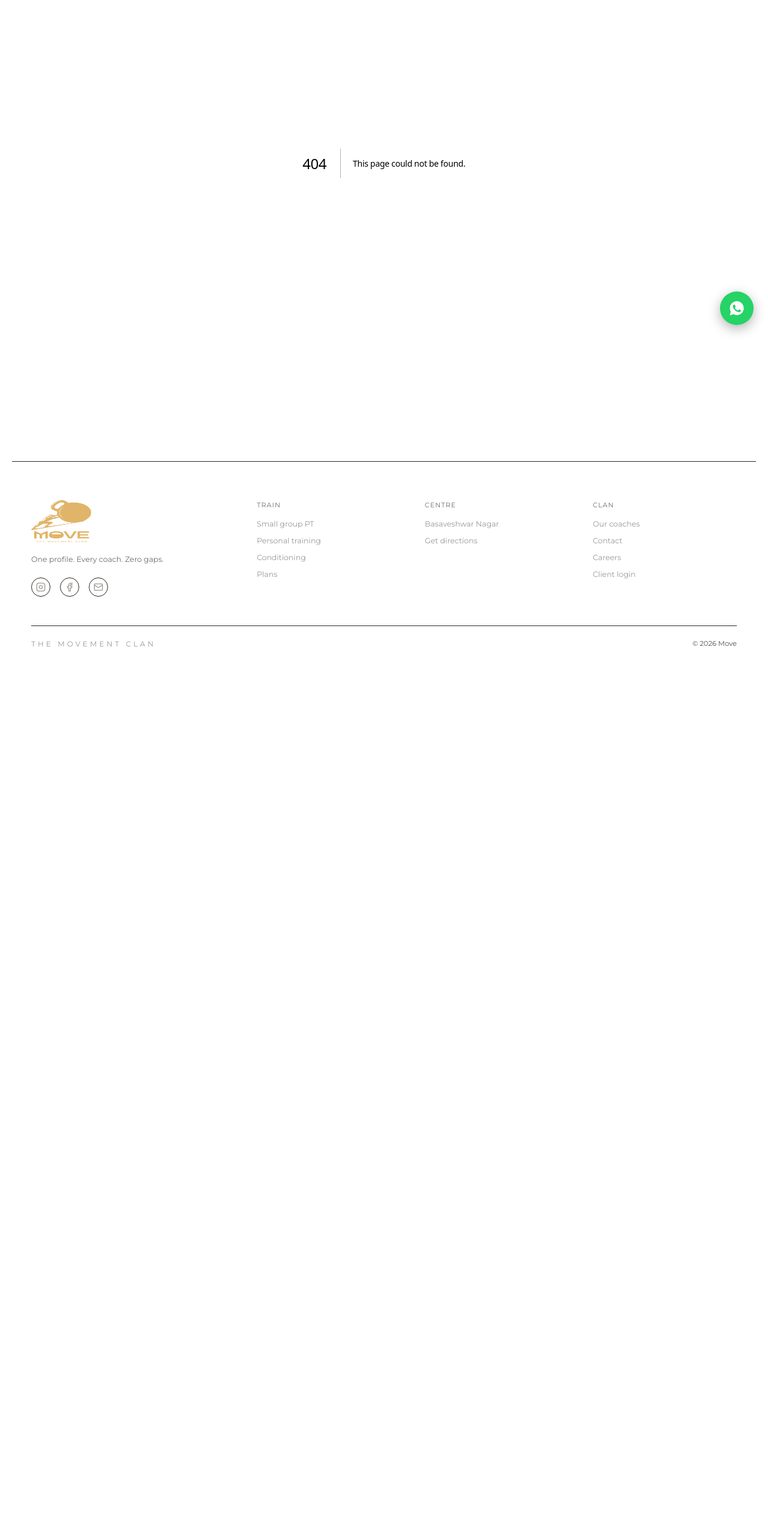
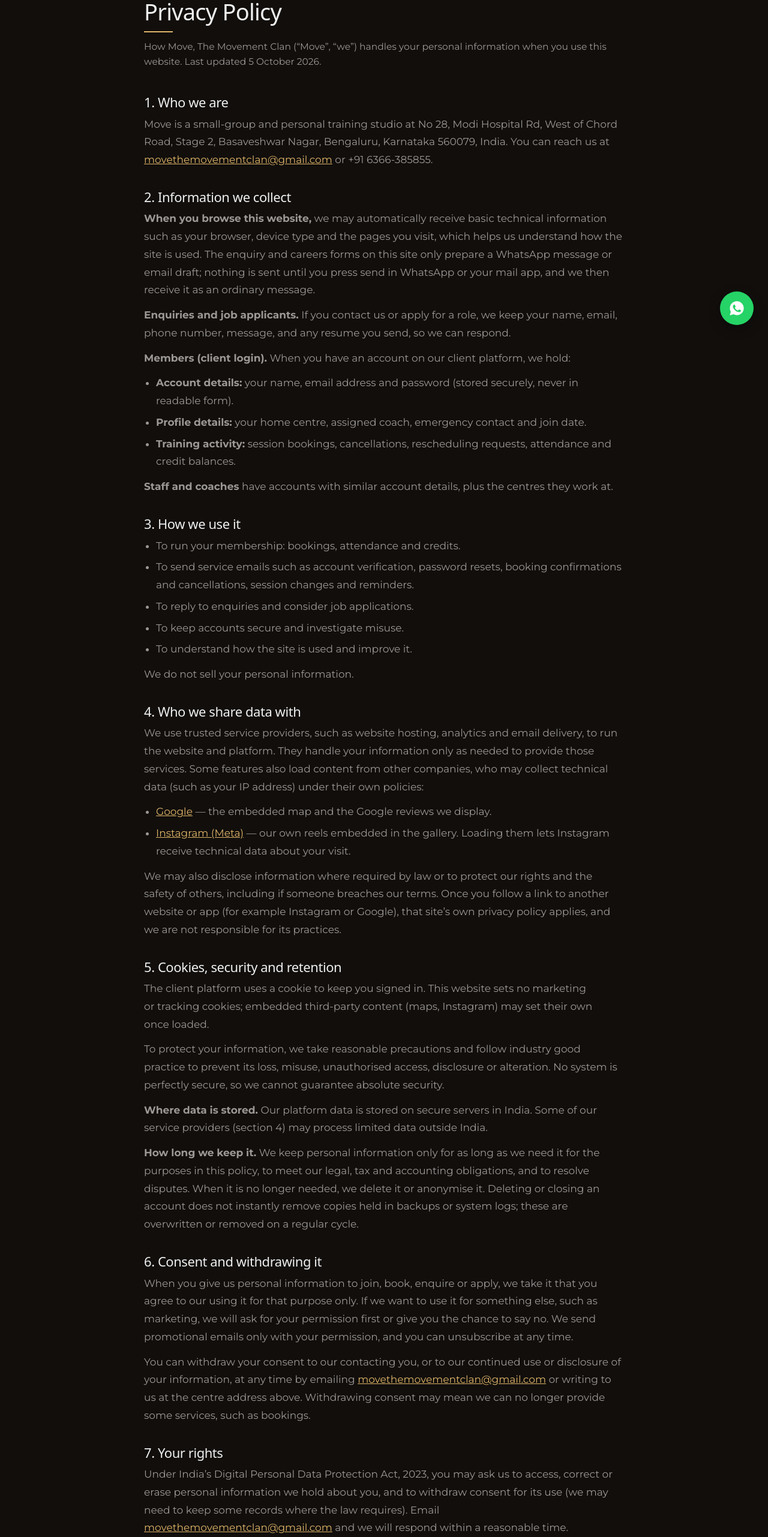
Before and after one commit to vbellutagi-lab/movethemovementclan-frontend, a Next.js app: page /privacy-policy in a window 1280 px wide. Before the commit this address had no page. Shown: the part 234-2797 px from the top of the page at 60% size. Before the commit the page ends 1358 px from the top, so only its background shows below. Built offline with nearby package versions, Linux system fonts and the light colour scheme; a web font is replaced by a local one.

Commit message:
feat: add Privacy Policy page and link in footer

```diff
--- a/app/_components/Footer.tsx
+++ b/app/_components/Footer.tsx
@@ -12,6 +12,7 @@ export function Footer() {
     Contact: "/#contact",
     Careers: "/careers",
     "Client login": loginHref,
+    "Privacy policy": "/privacy-policy",
   };
   return (
     <footer className="mvFooter mv-max">
--- /dev/null
+++ b/app/_components/PrivacyPolicy.tsx
@@ -0,0 +1,204 @@
+import { client } from "../data/client";
+
+const updated = "5 October 2026";
+
+export function PrivacyPolicy() {
+  const { centre } = client;
+  const mailHref = `mailto:${centre.email}`;
+
+  return (
+    <section className="mvSection mv-max" id="privacy">
+      <div className="mvLegal">
+        <div className="head">
+          <span className="move-label">Legal</span>
+          <h2>Privacy Policy</h2>
+          <div className="rule" />
+          <p className="lead">
+            How Move, The Movement Clan (&ldquo;Move&rdquo;, &ldquo;we&rdquo;)
+            handles your personal information when you use this website. Last
+            updated {updated}.
+          </p>
+        </div>
+
+        <div className="mvProse">
+          <h3>1. Who we are</h3>
+          <p>
+            Move is a small-group and personal training studio at{" "}
+            {centre.address}. You can reach us at{" "}
+            <a href={mailHref}>{centre.email}</a> or {centre.phone}.
+          </p>
+
+          <h3>2. Information we collect</h3>
+          <p>
+            <strong>When you browse this website,</strong> we may automatically
+            receive basic technical information such as your browser, device
+            type and the pages you visit, which helps us understand how the site
+            is used. The enquiry and careers forms on this site only prepare a
+            WhatsApp message or email draft; nothing is sent until you press
+            send in WhatsApp or your mail app, and we then receive it as an
+            ordinary message.
+          </p>
+          <p>
+            <strong>Enquiries and job applicants.</strong> If you contact us or
+            apply for a role, we keep your name, email, phone number, message,
+            and any resume you send, so we can respond.
+          </p>
+          <p>
+            <strong>Members (client login).</strong> When you have an account on
+            our client platform, we hold:
+          </p>
+          <ul>
+            <li>
+              <strong>Account details:</strong> your name, email address and
+              password (stored securely, never in readable form).
+            </li>
+            <li>
+              <strong>Profile details:</strong> your home centre, assigned
+              coach, emergency contact and join date.
+            </li>
+            <li>
+              <strong>Training activity:</strong> session bookings,
+              cancellations, rescheduling requests, attendance and credit
+              balances.
+            </li>
+          </ul>
+          <p>
+            <strong>Staff and coaches</strong> have accounts with similar
+            account details, plus the centres they work at.
+          </p>
+
+          <h3>3. How we use it</h3>
+          <ul>
+            <li>To run your membership: bookings, attendance and credits.</li>
+            <li>
+              To send service emails such as account verification, password
+              resets, booking confirmations and cancellations, session changes
+              and reminders.
+            </li>
+            <li>To reply to enquiries and consider job applications.</li>
+            <li>To keep accounts secure and investigate misuse.</li>
+            <li>To understand how the site is used and improve it.</li>
+          </ul>
+          <p>We do not sell your personal information.</p>
+
+          <h3>4. Who we share data with</h3>
+          <p>
+            We use trusted service providers, such as website hosting, analytics
+            and email delivery, to run the website and platform. They handle
+            your information only as needed to provide those services. Some
+            features also load content from other companies, who may collect
+            technical data (such as your IP address) under their own policies:
+          </p>
+          <ul>
+            <li>
+              <a
+                href="https://policies.google.com/privacy"
+                target="_blank"
+                rel="noopener noreferrer"
+              >
+                Google
+              </a>{" "}
+              — the embedded map and the Google reviews we display.
+            </li>
+            <li>
+              <a
+                href="https://privacycenter.instagram.com/policy"
+                target="_blank"
+                rel="noopener noreferrer"
+              >
+                Instagram (Meta)
+              </a>{" "}
+              — our own reels embedded in the gallery. Loading them lets Instagram receive technical data about your visit.
+            </li>
+          </ul>
+          <p>
+            We may also disclose information where required by law or to protect
+            our rights and the safety of others, including if someone breaches
+            our terms. Once you follow a link to another website or app (for
+            example Instagram or Google), that site&rsquo;s own privacy policy
+            applies, and we are not responsible for its practices.
+          </p>
+
+          <h3>5. Cookies, security and retention</h3>
+          <p>
+            The client platform uses a cookie to keep you signed in. This
+            website sets no marketing or tracking cookies; embedded third-party
+            content (maps, Instagram) may set their own once loaded.
+          </p>
+          <p>
+            To protect your information, we take reasonable precautions and
+            follow industry good practice to prevent its loss, misuse,
+            unauthorised access, disclosure or alteration. No system is
+            perfectly secure, so we cannot guarantee absolute security.
+          </p>
+          <p>
+            <strong>Where data is stored.</strong> Our platform data is stored
+            on secure servers in India. Some of our service providers (section
+            4) may process limited data outside India.
+          </p>
+          <p>
+            <strong>How long we keep it.</strong> We keep personal information
+            only for as long as we need it for the purposes in this policy, to
+            meet our legal, tax and accounting obligations, and to resolve
+            disputes. When it is no longer needed, we delete it or anonymise it.
+            Deleting or closing an account does not instantly remove copies held
+            in backups or system logs; these are overwritten or removed on a
+            regular cycle.
+          </p>
+
+          <h3>6. Consent and withdrawing it</h3>
+          <p>
+            When you give us personal information to join, book, enquire or
+            apply, we take it that you agree to our using it for that purpose
+            only. If we want to use it for something else, such as marketing, we
+            will ask for your permission first or give you the chance to say no.
+            We send promotional emails only with your permission, and you can
+            unsubscribe at any time.
+          </p>
+          <p>
+            You can withdraw your consent to our contacting you, or to our
+            continued use or disclosure of your information, at any time by
+            emailing <a href={mailHref}>{centre.email}</a> or writing to us at
+            the centre address above. Withdrawing consent may mean we can no
+            longer provide some services, such as bookings.
+          </p>
+
+          <h3>7. Your rights</h3>
+          <p>
+            Under India&rsquo;s Digital Personal Data Protection Act, 2023, you
+            may ask us to access, correct or erase personal information we hold
+            about you, and to withdraw consent for its use (we may need to keep
+            some records where the law requires). Email{" "}
+            <a href={mailHref}>{centre.email}</a> and we will respond within a
+            reasonable time.
+          </p>
+
+          <h3>8. Children</h3>
+          <p>
+            This website is not directed at children under 18. Please do not
+            send us a child&rsquo;s information without a parent or
+            guardian&rsquo;s involvement.
+          </p>
+
+          <h3>9. Changes</h3>
+          <p>
+            We may update this policy. The date at the top shows when it last
+            changed, and changes take effect when posted on this page. If Move
+            is sold, merged or reorganised, your information may be transferred
+            to the new owner so we can continue to serve you, on terms no less
+            protective than this policy.
+          </p>
+
+          <h3>10. Contact and complaints</h3>
+          <p>
+            To access, correct or delete the information we hold about you,
+            withdraw consent, ask a question or make a complaint, contact
+            Move&rsquo;s Privacy Compliance Officer at{" "}
+            <a href={mailHref}>{centre.email}</a> or write to {centre.name},{" "}
+            {centre.address}. We aim to respond within 30 days.
+          </p>
+        </div>
+      </div>
+    </section>
+  );
+}
--- a/app/data/client.ts
+++ b/app/data/client.ts
@@ -236,7 +236,7 @@ export const client = {
   footer: {
     tagline: "One profile. Every coach. Zero gaps.",
     train: ["Small group PT", "Personal training", "Conditioning", "Plans"],
-    clan: ["Our coaches", "Contact", "Careers", "Client login"],
+    clan: ["Our coaches", "Contact", "Careers", "Client login", "Privacy policy"],
     year: 2026,
   },
 } as const;
--- a/app/globals.css
+++ b/app/globals.css
@@ -1526,3 +1526,38 @@ a {
 .reviewMore:hover {
   color: var(--gold-200);
 }
+
+/* ---------- long-form legal text ---------- */
+
+.mvLegal {
+  max-width: 800px;
+  margin: 0 auto;
+  padding-bottom: var(--space-16);
+}
+.mvLegal .head {
+  max-width: none;
+}
+.mvProse {
+  color: var(--text-secondary);
+  font-size: 17px;
+  line-height: 1.75;
+}
+.mvProse h3 {
+  font: 400 22px / 1.3 var(--font-display);
+  color: var(--text-primary, inherit);
+  margin: var(--space-8) 0 var(--space-2);
+}
+.mvProse p,
+.mvProse ul {
+  margin: 0 0 var(--space-3);
+}
+.mvProse ul {
+  padding-left: 20px;
+}
+.mvProse li {
+  margin-bottom: 6px;
+}
+.mvProse a {
+  color: var(--move-gold);
+  text-decoration: underline;
+}
--- /dev/null
+++ b/app/privacy-policy/page.tsx
@@ -0,0 +1,12 @@
+import type { Metadata } from "next";
+import { PrivacyPolicy } from "../_components/PrivacyPolicy";
+
+export const metadata: Metadata = {
+  title: "Privacy Policy — Move",
+  description:
+    "How Move, The Movement Clan handles your personal information when you use this website.",
+};
+
+export default function PrivacyPolicyPage() {
+  return <PrivacyPolicy />;
+}
```
